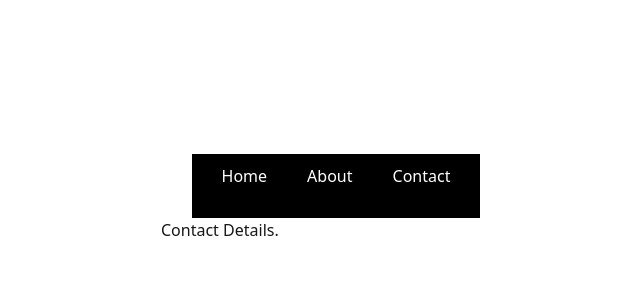
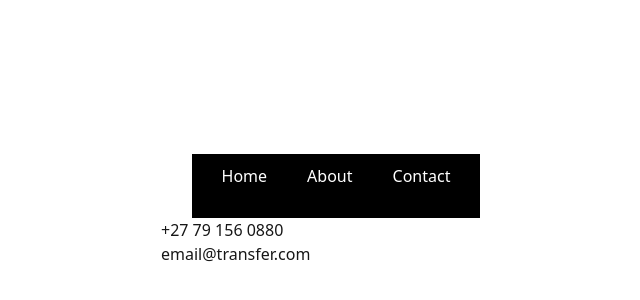
Before and after one commit to wesselolivier/btn, a Next.js app in the folder apps/web/: page /contact in a window 1280 px wide. Shown: the part 54-354 px from the top of the page, without its empty margins (304-944 px from the left). Built offline with nearby package versions, Linux system fonts and the light colour scheme.

Commit message:
Updated contact details

```diff
--- a/apps/web/app/contact/page.tsx
+++ b/apps/web/app/contact/page.tsx
@@ -1,7 +1,8 @@
 export default function Contact() {
     return (
       <div className="container">
-        <p>Contact Details.</p>
+        <p>+27 79 156 0880</p>
+        <p>email@transfer.com</p>
       </div>
     );
   }
```
